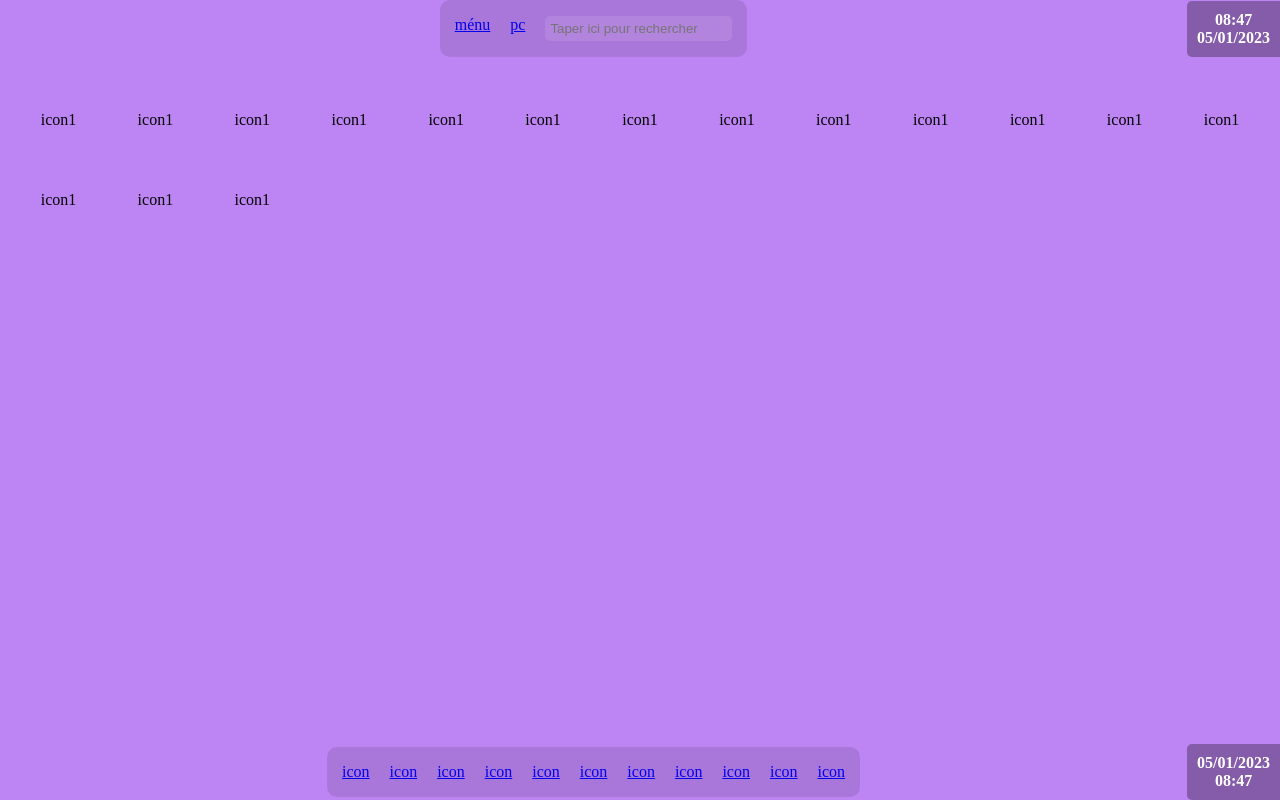
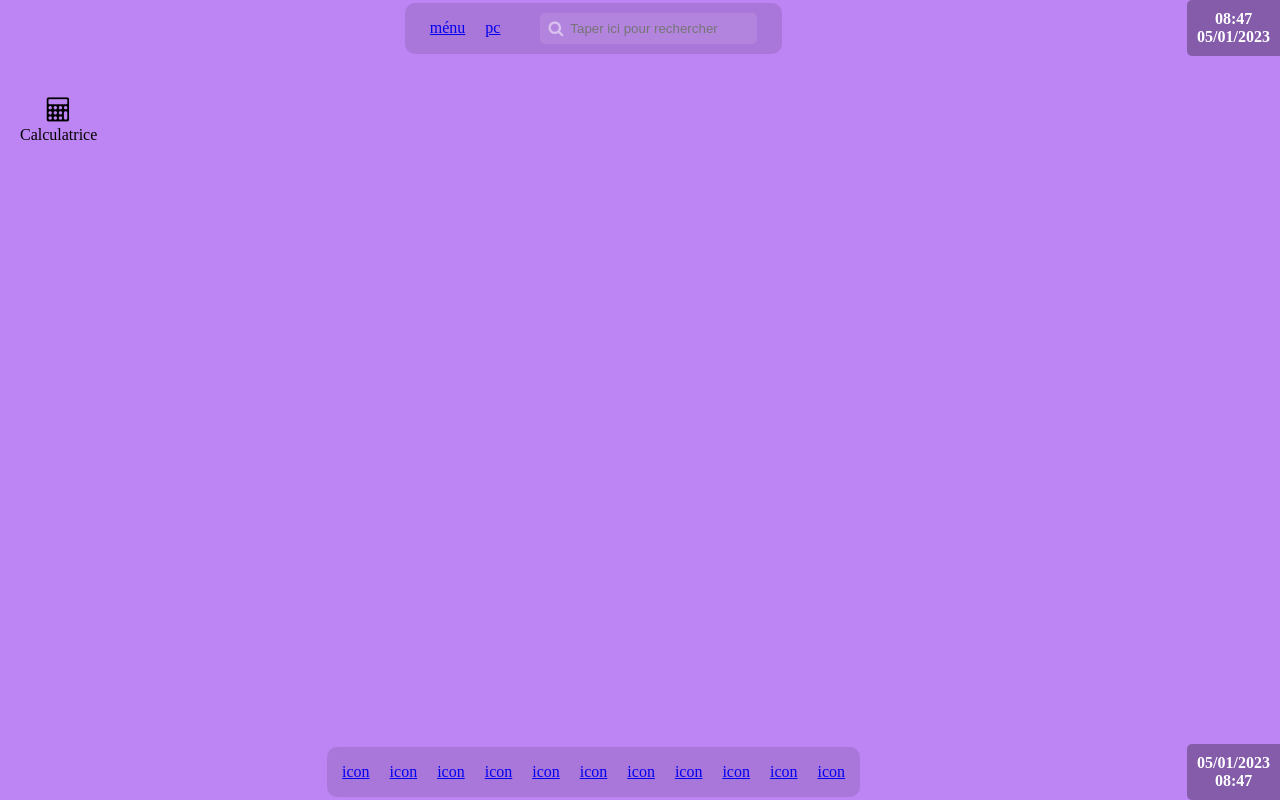
Before and after one commit to Karim216/os-project, a website built with Vite: page sources/index.html in a window 1280 px wide. Built offline with nearby package versions, Linux system fonts and the light colour scheme.

Commit message:
add new files

```diff
--- a/package.json
+++ b/package.json
@@ -5,5 +5,8 @@
   },
   "devDependencies": {
     "vite": "3.1.3"
+  },
+  "dependencies": {
+    "font-awesome": "^4.7.0"
   }
 }
--- /dev/null
+++ b/sources/classes/Calculator.class.js
@@ -0,0 +1,16 @@
+class Calculator
+{
+    #divContaint
+    #icon
+    #spanText
+
+    constructor (){
+        this.#divContaint = new CreateElement('div', {class: ['menu-item', 'menu-calculator'], soft: "calculator"})
+        this.#icon = new CreateElement('i', {class: ['fa', 'fa-calculator'], hidden: true})
+        this.#spanText = new CreateElement('span')
+    }
+
+    getElement(){
+        return [this.#divContaint.element(), document.getElementsByClassName('.menu-calculator')]
+    }
+}
--- /dev/null
+++ b/sources/classes/CreateElement.class.js
@@ -0,0 +1,12 @@
+class CreateElement
+{
+    #html
+
+    constructor(element, attributs={}){
+        this.#html = document.createElement(element);
+    }
+
+    element(){
+        return this.#html
+    }
+}
--- /dev/null
+++ b/sources/classes/Desktop.class.js
@@ -0,0 +1,4 @@
+class Descktop
+{
+
+}
--- /dev/null
+++ b/sources/classes/MagicPalette.class.js
@@ -0,0 +1,4 @@
+class MagicPalette
+{
+
+}
--- /dev/null
+++ b/sources/classes/Soft.class.js
@@ -0,0 +1,6 @@
+class Soft
+{
+    start() {
+        return "bonjour"
+    }
+}
--- /dev/null
+++ b/sources/classes/StartMenu.class.js
@@ -0,0 +1,4 @@
+class StartMenu
+{
+
+}
--- a/sources/index.css
+++ b/sources/index.css
@@ -1,3 +1,5 @@
+@import url('../node_modules/font-awesome/css/font-awesome.min.css');
+
 html, body {
     max-height: 100vh;
     margin: 0;
@@ -57,21 +59,33 @@ footer .pc-status{
 header nav ul{
     display: flex;
     justify-content: space-around;
+    align-items: center;
+    margin: 10px;
 }
 
+.container-search-input{
+    border-radius: 5px;
+    background: rgba(255, 255, 255, 0.1);
+    padding: 7px 8px;
+    display: flex;
+    align-items: center;
+}
+
+.container-search-input i{
+    color: rgba(255, 255, 255, 0.5);
+}
 
 #global-search{
     border: none;
-    border-radius: 5px;
-    background: rgba(255, 255, 255, 0.1);
-    padding: 5px;
+    background: transparent;
+    margin-left: 5px;
+    caret-color: rgba(0, 0, 0, 0.3);
 }
 
 #global-search:focus{
     outline: none;
-    background: rgba(255, 255, 255, 0.3);
+}
 
-}
 /*MAIN*/
 main{
     height: 80%;
@@ -83,6 +97,7 @@ main{
 
 .grid-app-parent{
     display: grid;
+    grid-auto-flow: column;
     grid-template-columns: repeat(13, 1fr);
     grid-template-rows: repeat(8, 1fr);
     grid-column-gap: 0px;
@@ -90,23 +105,25 @@ main{
     height: 100%;
 }
 
-.grid-app-parent div{
+.grid-app-parent .menu-item{
     display: flex;
+    flex-direction: column;
+    justify-content: center;
     align-items: center;
     border-radius: 5px;
+    padding: 0 10px;
 }
 
-.grid-app-parent div:hover{
+.grid-app-parent .menu-item:hover{
     background-color: rgba(0, 0, 0, 0.1);
     transition: .2s ease-in-out;
     cursor: pointer;
 }
 
-.grid-app-parent div span{
-    width: 100%;
-    text-align: center;
+.grid-app-parent .menu-item i{
+    font-size: 1.5rem;
+    margin-bottom: 5px;
 }
-
 
 
 /*FOOTER*/
--- a/sources/index.html
+++ b/sources/index.html
@@ -8,6 +8,10 @@
   <meta name="theme-color" content="#ffffff">
   <title>JavaScript</title>
   <link rel="stylesheet" href="./index.css">
+
+  <script src="./classes/Soft.class.js"></script>
+  <script src="./classes/Calculator.class.js"></script>
+  <script src="./classes/CreateElement.class.js"></script>
 </head>
 
 <body>
@@ -17,7 +21,13 @@
         <ul>
           <li><a href="#">ménu</a></li>
           <li><a href="#">pc</a></li>
-          <li><input type="search" name="global-search" id="global-search" placeholder="Taper ici pour rechercher"></li>
+          <li></li>
+          <li>
+            <div class="container-search-input">
+              <i class="fa fa-search" aria-hidden="true"></i>
+              <input type="search" name="global-search" id="global-search" placeholder="Taper ici pour rechercher">
+            </div>
+          </li>
         </ul>
       </nav>
     </section>
@@ -28,53 +38,9 @@
   </header>
   <main>
     <div class="grid-app-parent">
-      <div>
-        <span>icon1</span>
-      </div>
-      <div>
-        <span>icon1</span>
-      </div>
-      <div>
-        <span>icon1</span>
-      </div>
-      <div>
-        <span>icon1</span>
-      </div>
-      <div>
-        <span>icon1</span>
-      </div>
-      <div>
-        <span>icon1</span>
-      </div>
-      <div>
-        <span>icon1</span>
-      </div>
-      <div>
-        <span>icon1</span>
-      </div>
-      <div>
-        <span>icon1</span>
-      </div>
-      <div>
-        <span>icon1</span>
-      </div>
-      <div>
-        <span>icon1</span>
-      </div>
-      <div>
-        <span>icon1</span>
-      </div>
-      <div>
-        <span>icon1</span>
-      </div>
-      <div>
-        <span>icon1</span>
-      </div>
-      <div>
-        <span>icon1</span>
-      </div>
-      <div>
-        <span>icon1</span>
+      <div class="menu-item menu-calculator" data-soft="calculator">
+        <i class="fa fa-calculator" aria-hidden="true"></i>
+        <span>Calculatrice</span>
       </div>
     </div>
   </main>
--- a/sources/index.js
+++ b/sources/index.js
@@ -1 +1,14 @@
-console.log("Hello, ESGI!")
+// import Soft from "./classes/Soft.class.js"
+
+document.addEventListener("DOMContentLoaded", function() {
+    // Création puis démarrage de l'application.
+
+    const loadSoftware = new Soft()
+
+    const calculator = new Calculator()
+
+
+    console.log(loadSoftware.start())
+    console.log(calculator.getElement())
+
+});
```
Also changed, not shown: 1 other file.
